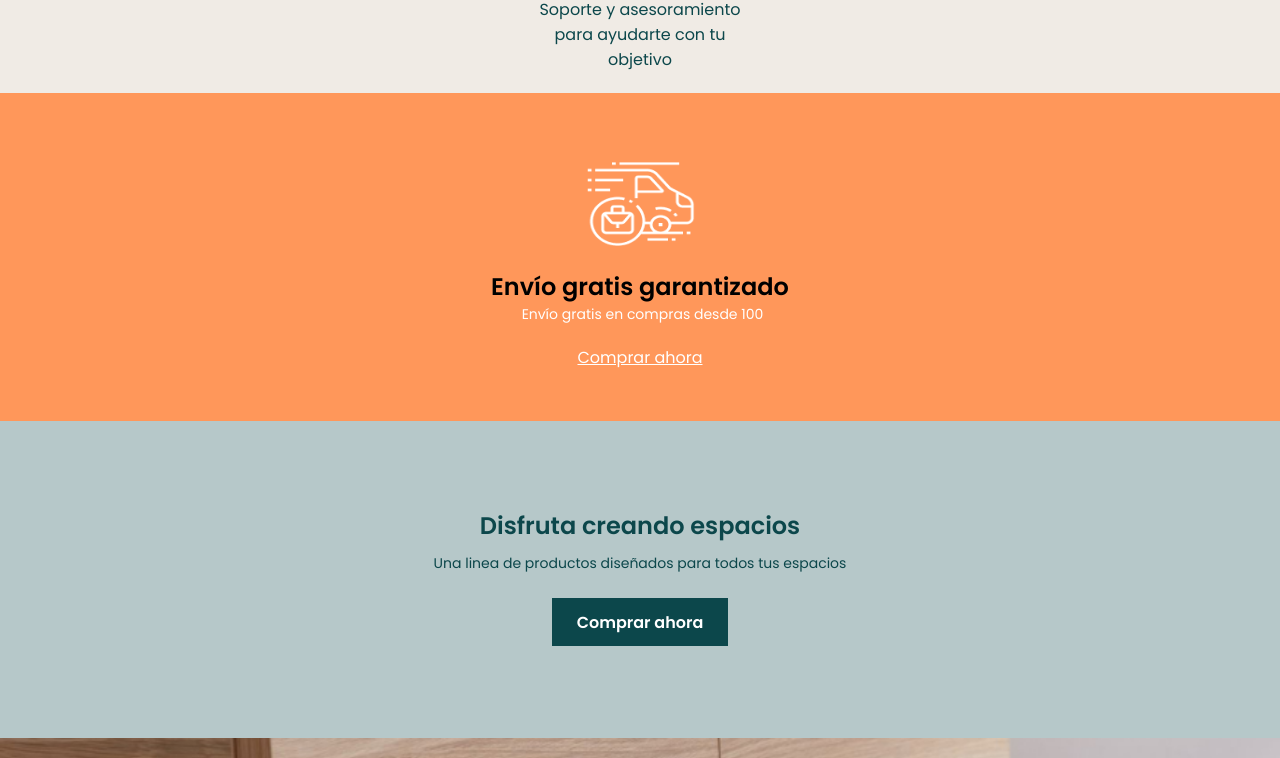
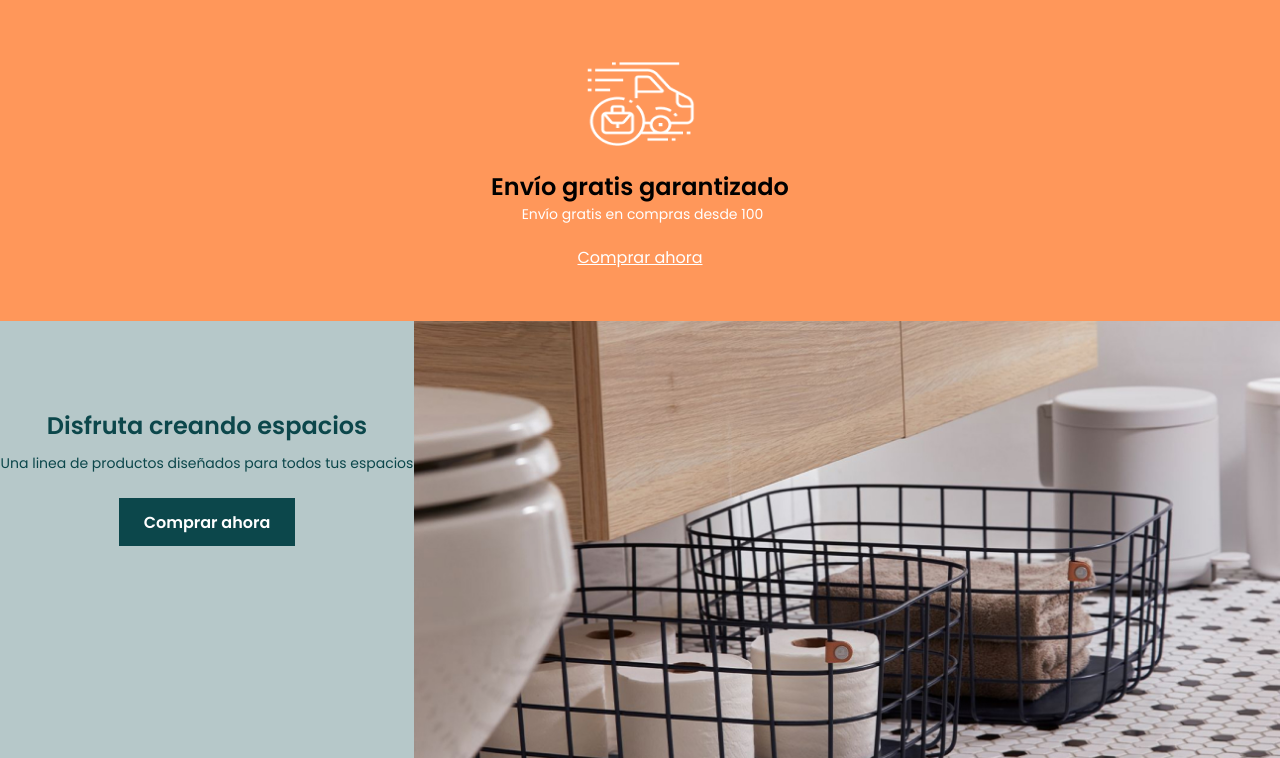
Before and after one commit to Adalab/modulo-1-evaluacion-final-romerogarcia, a website: page src/html/index.html in a window 1280 px wide. Shown: the part 2042-2800 px from the top of the page. Drawn offline with nearby package versions, Linux system fonts and the light colour scheme; files that its build step writes are made by us from their sources; files whose address does not match are found by name.

Commit message:
media done in main

```diff
--- a/src/html/partials/main.html
+++ b/src/html/partials/main.html
@@ -40,6 +40,7 @@
     </section>
     <!-- SECTION 3 MODULO 4 FLEX-->
 
+    <div class="container">
     <section class="section3">
         <div class="wrap">
         <article class="section3__box">
@@ -47,15 +48,14 @@
                 <p class="section3__box__p">Una linea de productos diseñados para todos tus espacios</p>
                 <input class="section3__box__button" type="submit" value="Comprar ahora">
         </article>
-
-
-
         </div>
     </section>
 
-    <section class="section4">
+    <article class="section4">
     <div class="wrap">
             <img class="section4__image" src="./assets/images/creando-espacios.jpg" alt="image of a home bathroom">
-    </section>
+    </article>
+</section>
+</div>
     </div>
 </main>
--- a/src/scss/layout/header.scss
+++ b/src/scss/layout/header.scss
@@ -64,7 +64,7 @@ header {
       margin-top: 100px;
     }
     @media all and (min-width: 1200px) {
-      margin-top: 400px;
+      margin-top: 300px;
     }
   }
 
--- a/src/scss/layout/main.scss
+++ b/src/scss/layout/main.scss
@@ -104,6 +104,14 @@
   }
 }
 
+.container {
+  @media all and (min-width: 768px) {
+    display: flex;
+    flex-direction: row;
+    justify-content: center;
+  }
+}
+
 .section3 {
   background-color: #b6c8c9;
   &__box {
@@ -144,19 +152,11 @@
   }
 }
 
-/*@media all and (min-width: 768px) {
-
-} */
-
 .section4 {
   &__image {
-    align-content: stretch;
     overflow: hidden;
     object-fit: cover;
     width: 100%;
+    height: 100%;
   }
 }
-
-/*@media all and (min-width: 768px) {
-
-} */
```
